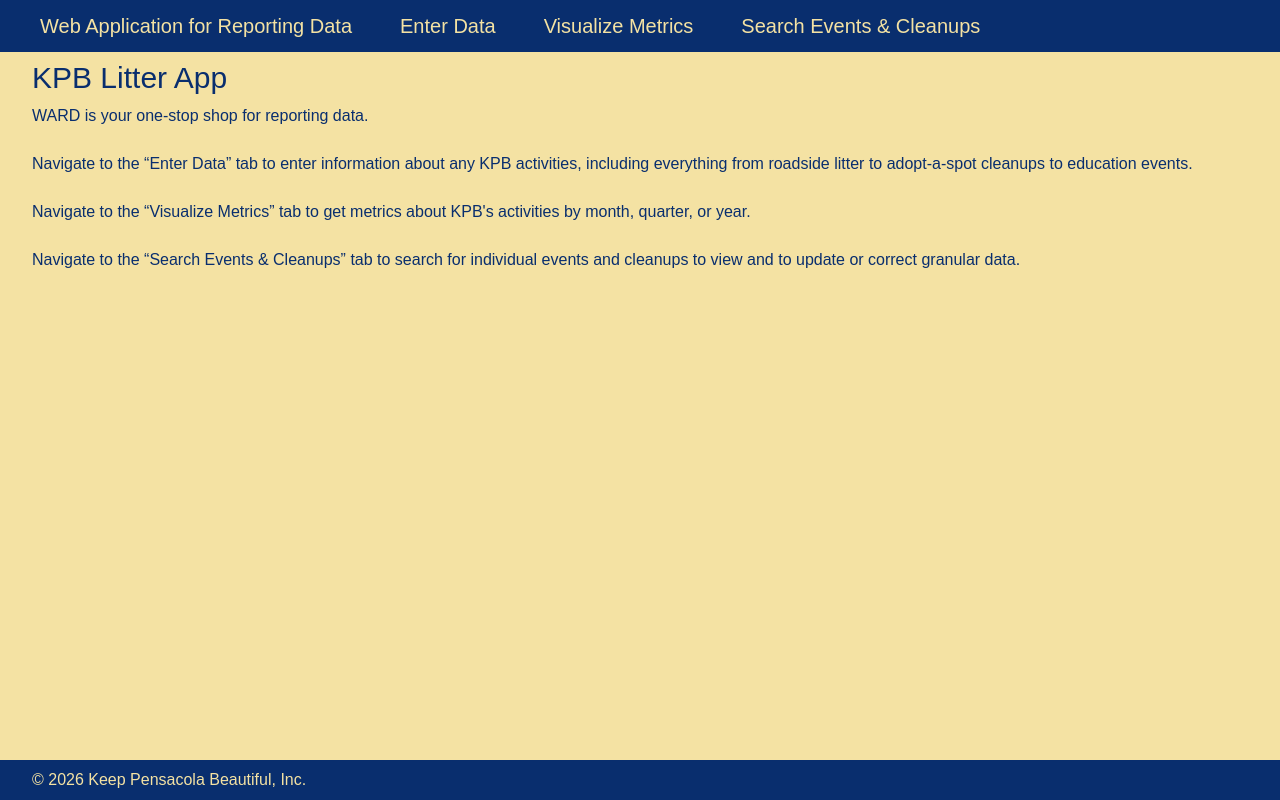
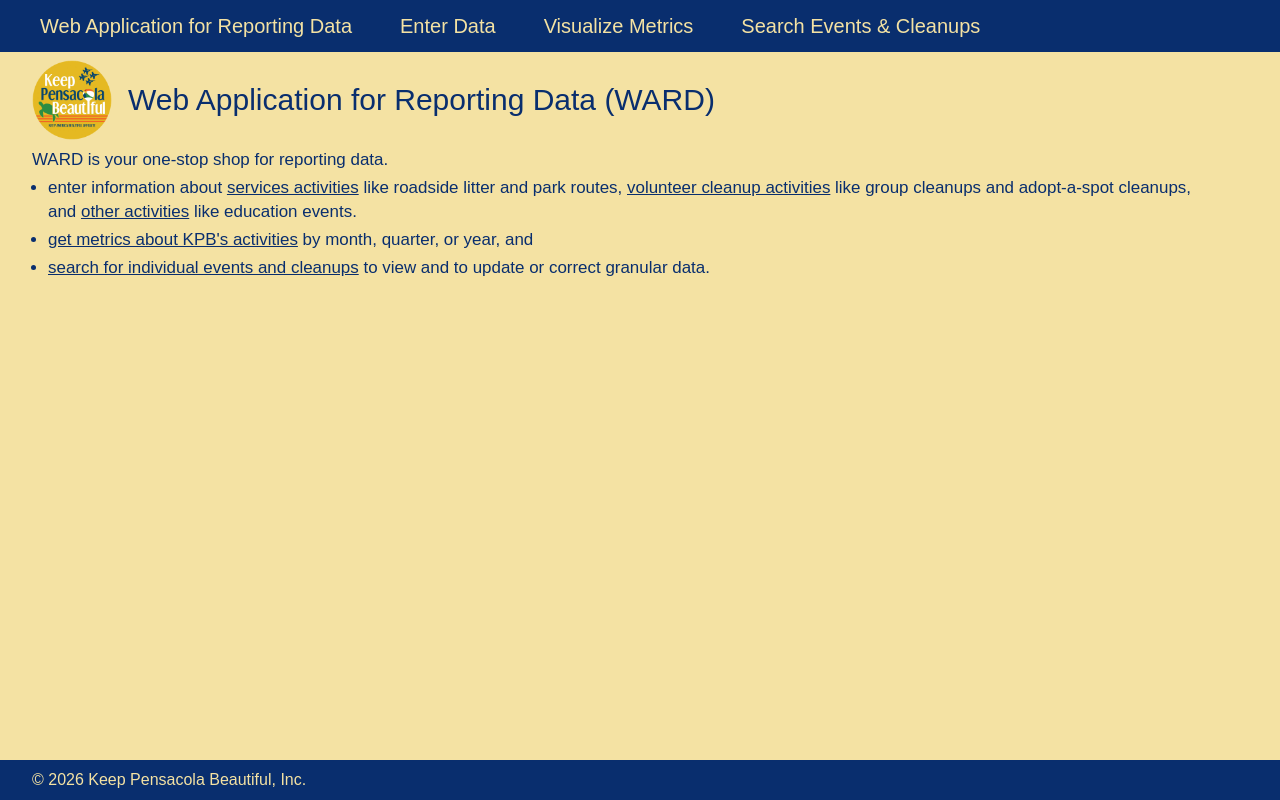
Before and after one commit to jaxpaws/jax-kpb-react-db-ui, a Next.js app: page / in a window 1280 px wide. Built offline with nearby package versions, Linux system fonts and the light colour scheme.

Commit message:
Allow user to filter long multi-select lists

```diff
--- /dev/null
+++ b/src/app/components/checkboxes.tsx
@@ -0,0 +1,26 @@
+import parseJsonStringOptions from '../utils/parseJsonStringOptions';
+import MultiSelectOption from '../models/multiSelectOption.model';
+import Checkbox from './checkbox';
+
+export default function Checkboxes({ multiSelectName, optionsString, filter, selectedValuesMap, handleChange }:
+    { multiSelectName: string, optionsString: string, filter: string, selectedValuesMap?: Map<string, any>, handleChange?: (event: any) => void }
+) {
+    let options: React.JSX.Element[] = [];
+    parseJsonStringOptions(optionsString).map((option: MultiSelectOption) => {
+        if ((!filter || filter === '') || (option.label.toLowerCase().indexOf(filter.toLowerCase()) === 0)) {
+            options.push(
+                <span key={option.key}>
+                    <Checkbox
+                        inputId={option.inputId}
+                        inputName={multiSelectName}
+                        label={option.label}
+                        value={option.value}
+                        isChecked={selectedValuesMap?.has(option.inputId)}
+                        handleChange={handleChange}>
+                    </Checkbox>
+                </span>
+            );
+        }
+    });
+    return options;
+}
--- a/src/app/enter-data/services/bulkyItems.tsx
+++ b/src/app/enter-data/services/bulkyItems.tsx
@@ -49,6 +49,7 @@
                 options={bulkyItemsReferenceString}
                 descriptionText={BULKY_ITEMS_DESCRIPTION}
                 isRequired={isRequired}
+                hasSearch={true}
                 orientation="grid"
                 selectedValuesMap={bulkyItemQuantityInputs}
                 handleChange={handleChange}>
--- a/src/app/enter-data/services/page.tsx
+++ b/src/app/enter-data/services/page.tsx
@@ -2,26 +2,9 @@
 
 export default function Page() {
   return(
-      <div className="px-8">
+      <main id="main-content" className="px-8">
           <h1 className="text-2xl" tabIndex={0}>Enter Data: Services Data</h1>
           <ServicesForm></ServicesForm>
-      </div>
+      </main>
   );
 }
-
-/*
-window.addEventListener('load', function () {
-  var comboBoxes: NodeListOf<Element> = document.querySelectorAll('.combobox-list');
-
-  for (var i = 0; i < comboBoxes.length; i++) {
-    var comboBox: Element = comboBoxes[i];
-    var comboBoxNode: HTMLInputElement | null = comboBox.querySelector('input');
-    var buttonNode: HTMLButtonElement | null = comboBox.querySelector('button');
-    var listboxNode: HTMLElement | null = comboBox.querySelector('[role="listbox"]');
-
-    if (comboBoxNode && buttonNode && listboxNode) {
-      new ComboBoxAutocomplete(comboBoxNode, buttonNode, listboxNode);
-    }
-  }
-});
-*/
--- a/src/app/enter-data/services/roadsideLitterFormFields.tsx
+++ b/src/app/enter-data/services/roadsideLitterFormFields.tsx
@@ -5,7 +5,6 @@
 import RadioList from '../../components/radioList';
 import BulkyItems from './bulkyItems';
 import { ROADSIDE_LITTER_FORM_DATA_IDS, DISTRICT_OPTIONS, HAS_BULKY_ITEMS_OPTIONS, ORGANIZATION_OPTIONS } from './servicesJson';
-import MultiSelectOptionModel from '../../models/multiSelectOption.model';
 
 export default function RoadsideLitterFormFields({ bulkyItemsReferenceString }: { bulkyItemsReferenceString: string }) {
     const [hasBulkyItems, setHasBulkyItems] = useState('');
@@ -36,12 +35,14 @@
                 inputId={ROADSIDE_LITTER_FORM_DATA_IDS.litterPounds}
                 inputType="number"
                 labelText="Pounds of Litter Collected"
+                width="w-24"
                 isRequired={true}>
             </Textbox>
             <Textbox
                 inputId={ROADSIDE_LITTER_FORM_DATA_IDS.recyclingPounds}
                 inputType="number"
                 labelText="Pounds of Recycling Collected"
+                width="w-24"
                 isRequired={true}>
             </Textbox>
             <MultiSelect
@@ -54,7 +55,7 @@
                 handleChange={handleChangeDistrict}>
             </MultiSelect>
             <Textarea
-                textareaId={ROADSIDE_LITTER_FORM_DATA_IDS.recyclingPounds}
+                textareaId={ROADSIDE_LITTER_FORM_DATA_IDS.locations}
                 labelText="Locations"
                 descriptionText="Please enter the street locations where litter was collected. Please separate each street with a comma."
                 isRequired={true}>
--- a/src/app/layout.tsx
+++ b/src/app/layout.tsx
@@ -3,6 +3,7 @@
 import "./globals.css";
 import Header from './components/header';
 import Footer from './components/footer';
+import Link from "next/link";
 
 const geistSans = Geist({
   variable: "--font-geist-sans",
@@ -32,6 +33,11 @@
     >
       <body className="flex flex-col gap-8 justify-between h-full">
         <div className="flex flex-col gap-2">
+          <Link
+            href="#main-content"
+            className="absolute top-[-3em] bg-white focus:top-[0px] p-1 rounded-xs">
+            Skip to main content
+          </Link>
           <Header />
           {children}
         </div>
--- a/src/app/models/multiSelect.model.tsx
+++ b/src/app/models/multiSelect.model.tsx
@@ -4,6 +4,7 @@
     options: string,
     descriptionText?: string,
     isRequired?: boolean,
+    hasSearch?: boolean,
     orientation?: 'flex-col' | 'grid',
     selectedValuesMap?: Map<string, any>,
     handleChange?: (event: any) => void
--- a/src/app/models/textarea.model.tsx
+++ b/src/app/models/textarea.model.tsx
@@ -7,5 +7,6 @@
     rows?: number,
     cols?: number,
     isRequired?: boolean,
+    labelFontWeight?: number,
     errorText?: string
 }
--- a/src/app/page.tsx
+++ b/src/app/page.tsx
@@ -1,18 +1,39 @@
+import Link from 'next/link';
+
 export default function Home() {
   return (
-    <div className="px-8">
-      <h1 className="text-3xl" tabIndex={0}>KPB Litter App</h1>
-      <p className="mt-2">
+    <main id="main-content" tabIndex={-1} className="px-8">
+      <div className="flex flex-row items-center gap-4">
+        <img
+          src="/logo.png"
+          alt="Keep Pensacola Beautiful logomark"
+          width={80}
+          height={80}
+        />
+        <h1 className="text-3xl">Web Application for Reporting Data (WARD)</h1>
+      </div>
+      <p className="mt-2 text-[1.06rem]">
         WARD is your one-stop shop for reporting data.
-        <br /><br />
-        Navigate to the “Enter Data” tab to enter information about any KPB activities,
-        including everything from roadside litter to adopt-a-spot cleanups to education events.
-        <br /><br />
-        Navigate to the “Visualize Metrics” tab to get metrics about KPB's activities by month, quarter, or year.
-        <br /><br />
-        Navigate to the “Search Events & Cleanups” tab to search for individual events
-        and cleanups to view and to update or correct granular data.
+        <ul className="list-disc ml-4 mt-1">
+          <li>
+            enter information about&nbsp;
+            <Link href="/enter-data/services" className="underline" aria-label="enter services activities">services activities</Link>
+            &nbsp;like roadside litter and park routes,&nbsp;
+            <Link href="/enter-data/services" className="underline" aria-label="enter volunteer cleanup activities">volunteer cleanup activities</Link>
+            &nbsp;like group cleanups and adopt-a-spot cleanups, and&nbsp;
+            <Link href="/enter-data/services" className="underline" aria-label="enter other activities">other activities</Link>
+            &nbsp;like education events.
+          </li>
+          <li className="mt-1">
+            <Link href="/enter-data/services" className="underline">get metrics about KPB's activities</Link>
+            &nbsp;by month, quarter, or year, and
+          </li>
+          <li className="mt-1">
+            <Link href="/enter-data/services" className="underline">search for individual events and cleanups</Link>
+            &nbsp;to view and to update or correct granular data.
+          </li>
+        </ul>
       </p>
-    </div>
+    </main>
   );
 }
```
Also changed, not shown: src/app/components/multiSelect.tsx (+42 -38 lines), src/app/components/textarea.tsx (+15 -11 lines), src/app/components/textbox.tsx (+10 -10 lines).
